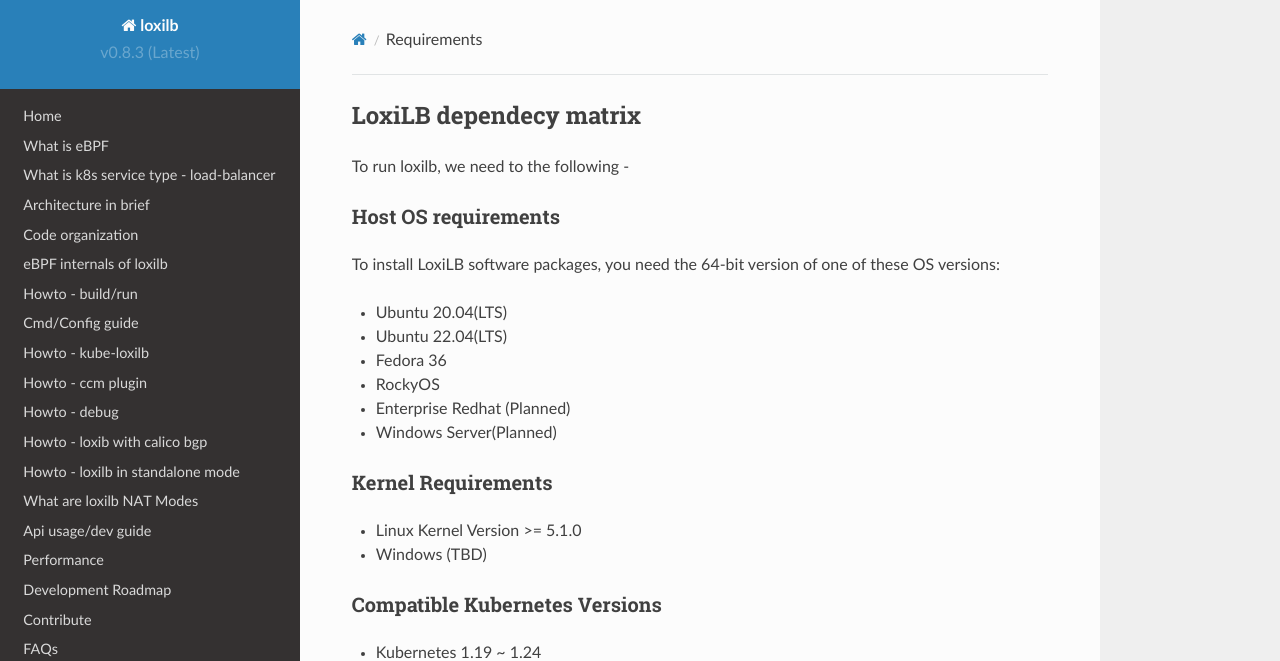
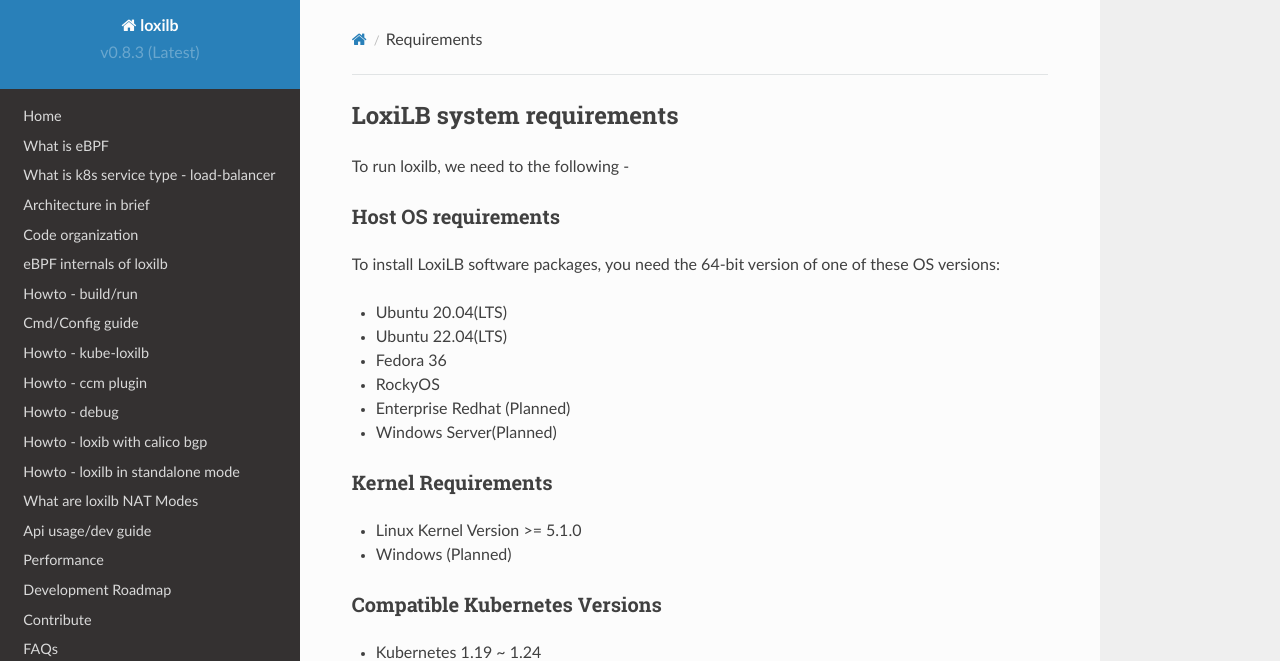
Before and after one commit to loxilb-io/loxilbdocs, an MkDocs documentation site: the page built from docs/requirements.md, in a window 1280 px wide. Shown: the top 661 px of the page. Built offline with MkDocs 1.6.1, drawn with Linux system fonts in a browser that asks for light colours; nearby versions of some CDN libraries.

Commit message:
Update requirements.md

```diff
--- a/docs/requirements.md
+++ b/docs/requirements.md
@@ -1,4 +1,4 @@
-## LoxiLB dependecy matrix
+## LoxiLB system requirements
 
 To run loxilb, we need to the following -
 
@@ -16,7 +16,7 @@
 ### Kernel Requirements
 
 * Linux Kernel Version >= 5.1.0
-* Windows (TBD)
+* Windows (Planned)
 
 ### Compatible Kubernetes Versions
 
```
